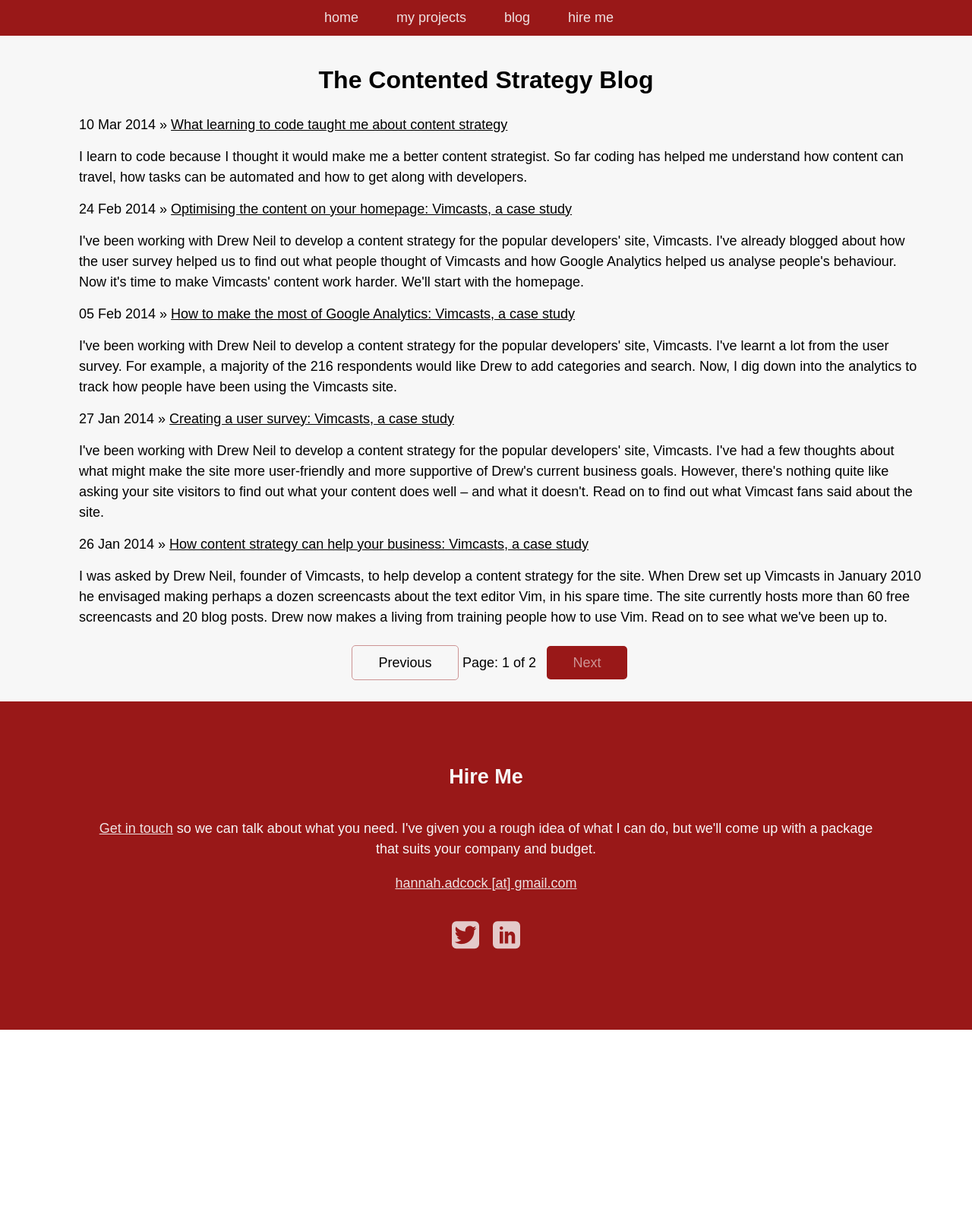
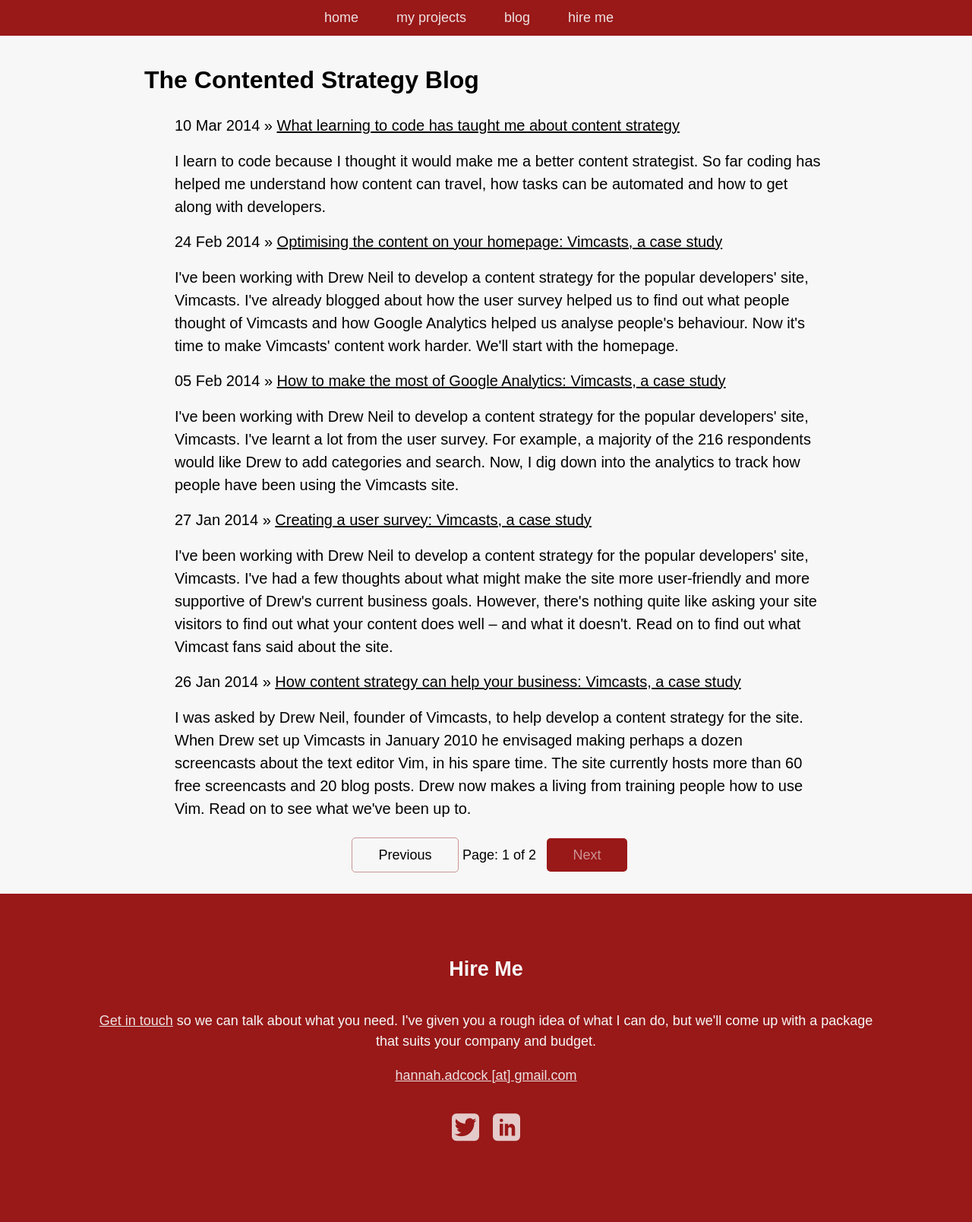
Before and after one commit to smokingpun/smokingpun.github.io, a Jekyll site: the page built from blog/index.html, in a window 1280 px wide. Shown: the whole page at 76% size. Built offline with Jekyll 4.4.1, drawn with Linux system fonts in a browser that asks for light colours; nearby versions of some CDN libraries; Markdown is read by kramdown in place of the engine named in the settings; the list of posts is cut into pages by our own code; before the commit the page ends 1355 px from its top, so only the background shows below that.

Commit message:
added max width for blog posts and increased font size

```diff
--- a/css/style.css
+++ b/css/style.css
@@ -213,6 +213,16 @@
 	margin-bottom: 10px;
 }
 .blog ul li {
+	text-align: left;
+}
+section.blog.group article {
+	max-width: 50em;
+	margin: auto;
+}
+section.blog.group article p, section.blog.group article li {
+	font-size: 20px;
+}
+section.blog.group h1 {
 	text-align: left;
 }
 table th {
```
Also changed, not shown: _posts/2014-03-11-What-learning-to-code-has-taught-me-about-content-strategy.md (+2 -2 lines).
